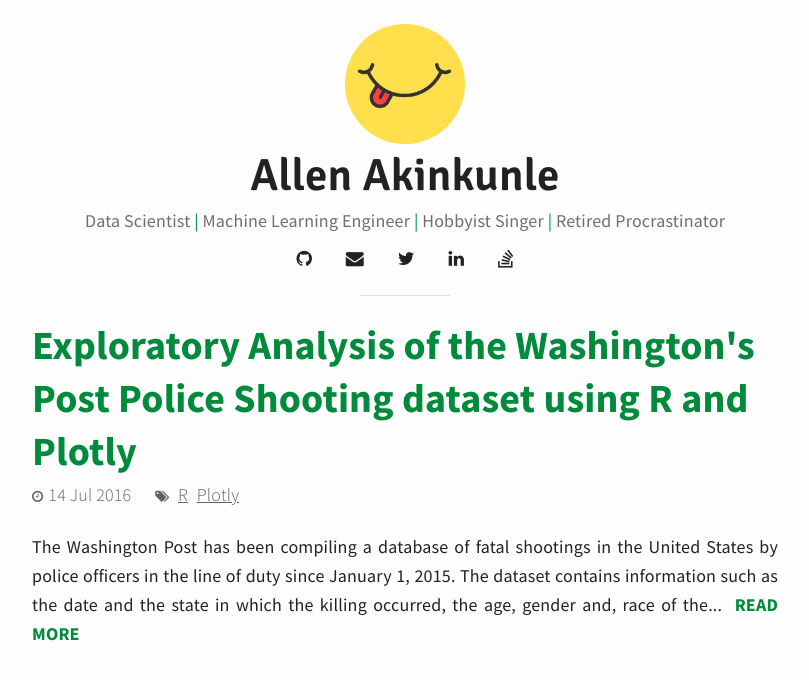
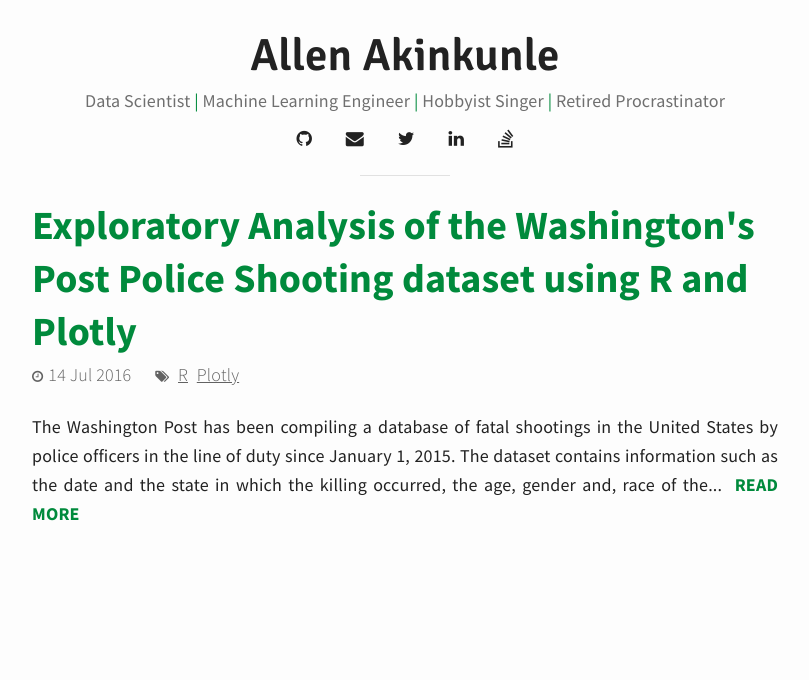
Before and after one commit to allenakinkunle/allenakinkunle.github.io, a Jekyll site: the page built from index.html, in a window 1280 px wide. Shown: the top 680 px of the page, without its empty margins (235-1044 px from the left). Built offline with Jekyll 4.4.1, drawn with Linux system fonts in a browser that asks for light colours; nearby versions of some CDN libraries; a script that is not in the unit is left out; the list of posts is cut into pages by our own code.

Commit message:
Remove website header image

```diff
--- a/_includes/header.html
+++ b/_includes/header.html
@@ -1,7 +1,6 @@
 <header id="header">
 	<div class="container">
 		<a href="{{ site.baseurl }}">
-			<img src="{{ "img/logo.jpg" | prepend: site.baseurl }}" alt="Allen Akinkunle">
 		  <h1>Allen Akinkunle</h1>
 		</a>
 		<p>Data Scientist <span class="diamond">|</span> Machine Learning Engineer <span class="diamond">|</span> Hobbyist Singer <span class="diamond">|</span> Retired Procrastinator</p>
--- a/_sass/layout.scss
+++ b/_sass/layout.scss
@@ -149,13 +149,6 @@
   	text-decoration: none;
   	color: $text-color;
   	display: inline-block;
-  }
-  img {
-  	max-height: 120px;
-  	margin: 0 auto;
-  	display: block;
-    //border: 5px solid darken($syntax-highlighter-background, 5%);
-    border-radius: 50%;
   }
   h1 {
   	font-family: 'Signika', sans-serif; //Emerald logo font
```
Also changed, not shown: img/logo.jpg (deleted).
